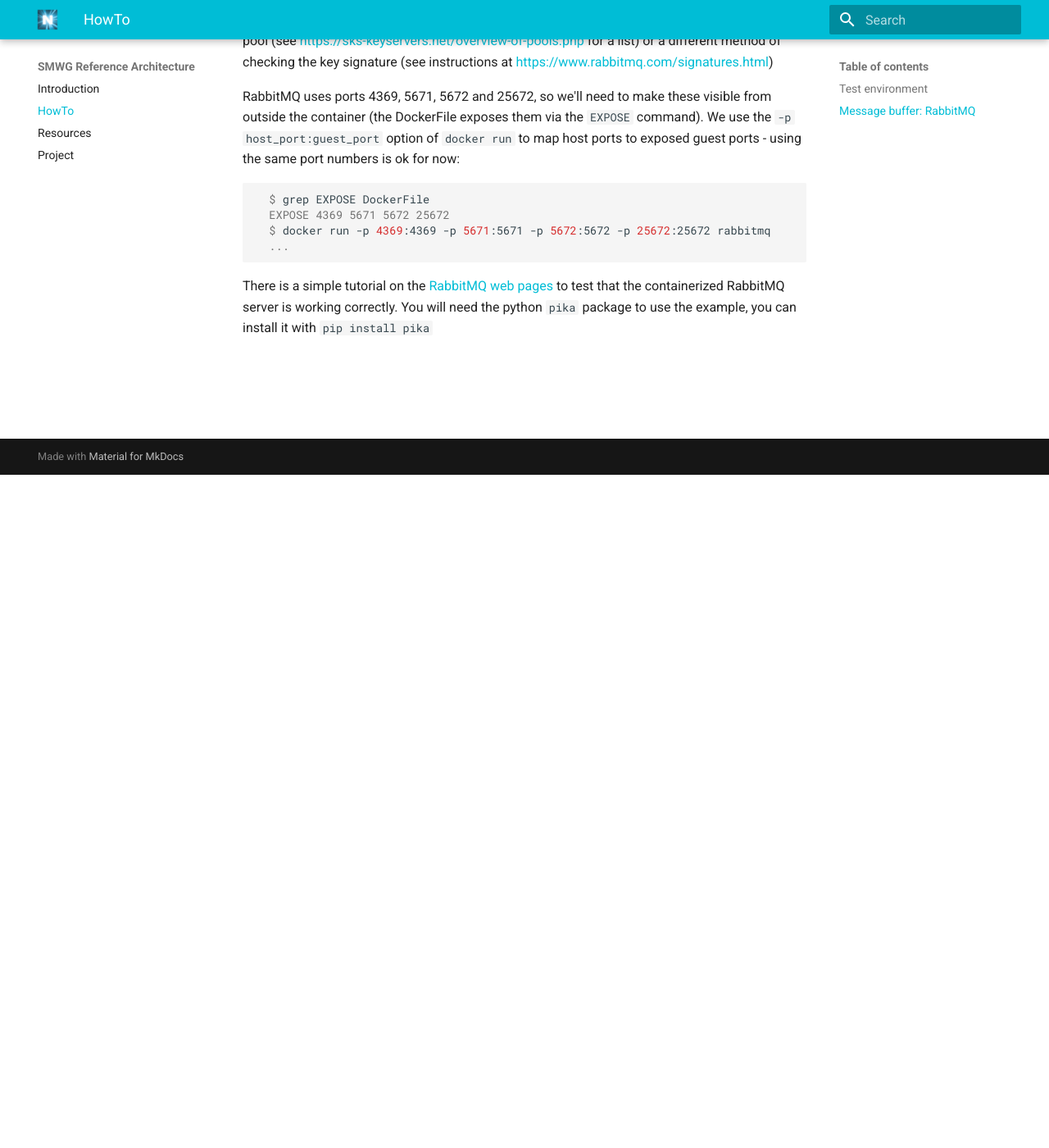
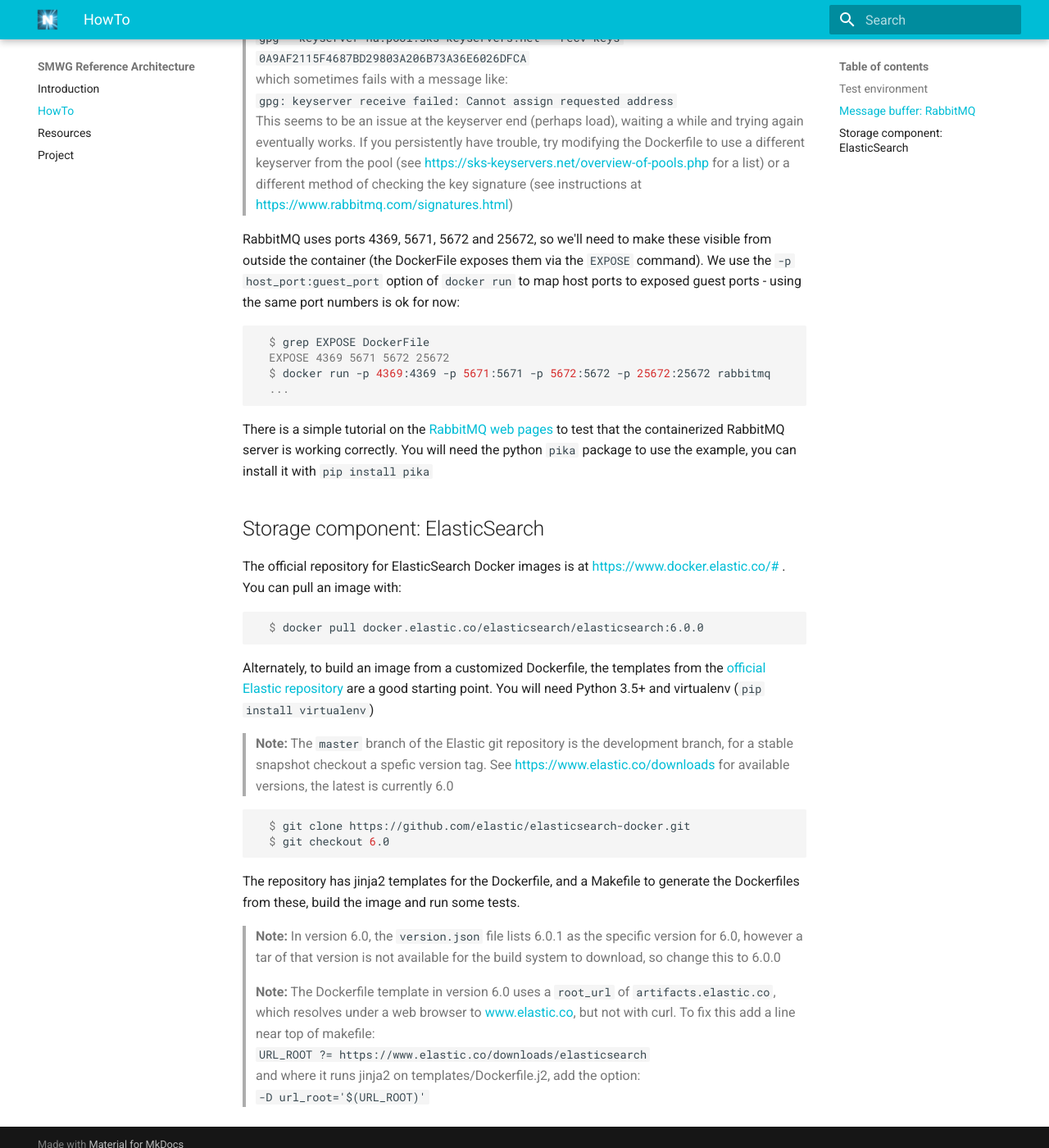
Before and after one commit to NERSC/SMWG-reference-arch, an MkDocs documentation site: the page built from docs/howto/index.md, in a window 1280 px wide and 1400 px high, scrolled down 821 px. Shown: the whole window at 82% size. Built offline with MkDocs 1.6.1 and Material for MkDocs 9.7.7, drawn with Linux system fonts in a browser that asks for light colours; old or Windows-style settings are respelled for this version of MkDocs; some of the changed text lies outside the part shown.

Commit message:
WIP: added some notes for elasticsearch

````diff
--- a/docs/howto/index.md
+++ b/docs/howto/index.md
@@ -1,8 +1,7 @@
 # How to set up monitoring based on this reference architecture
 
-There are easily available template DockerFiles based on Debian/Ubuntu so
-initially this reference will use those. This might eventually change, since
-HPC tends to use CentOS, Scientific Linux or SuSE-based distributions
+Official Dockerfiles for various components are based on a mixed bag of
+Linux distributions. Eventually we may try to converge on a common base
 
 ## Test environment
 
@@ -12,8 +11,15 @@ tutorials at [docker docs](https://docs.docker.com/get-started/)
 
 ## Message buffer: RabbitMQ
 
-The official RabbitMQ DockerFiles are on [GitHub](https://github.com/docker-library/rabbitmq).
-Debian/Ubuntu-based DockerFiles are available for most We'll use the
+The official repository for Docker images with RabbitMQ is on DockerHub, at
+https://hub.docker.com/_/rabbitmq/ . You can pull a pre-made image with:
+
+```console
+  $ docker pull rabbitmq
+```
+
+Alternatively, the official RabbitMQ DockerFiles are on
+[GitHub](https://github.com/docker-library/rabbitmq). We'll use the
 Debian-based image for now
 
 ```console
@@ -24,16 +30,16 @@ Debian-based image for now
   ...
 ```
 
-The Dockerfile includes a step like:
-`gpg --keyserver ha.pool.sks-keyservers.net --recv-keys 0A9AF2115F4687BD29803A206B73A36E6026DFCA`
-which sometimes fails with a message like:
-`gpg: keyserver receive failed: Cannot assign requested address`
-This seems to be an issue at the keyserver end (perhaps load), waiting a while
-and trying again eventually works. If you persistently have trouble, try
-modifying the Dockerfile to use a different keyserver from the pool (see
-https://sks-keyservers.net/overview-of-pools.php for a list) or a different
-method of checking the key signature (see instructions at
-https://www.rabbitmq.com/signatures.html)
+> **Note:** The Dockerfile includes a step like:
+> `gpg --keyserver ha.pool.sks-keyservers.net --recv-keys 0A9AF2115F4687BD29803A206B73A36E6026DFCA`
+> which sometimes fails with a message like:
+> `gpg: keyserver receive failed: Cannot assign requested address`
+> This seems to be an issue at the keyserver end (perhaps load), waiting a while
+> and trying again eventually works. If you persistently have trouble, try
+> modifying the Dockerfile to use a different keyserver from the pool (see
+> https://sks-keyservers.net/overview-of-pools.php for a list) or a different
+> method of checking the key signature (see instructions at
+> https://www.rabbitmq.com/signatures.html)
 
 RabbitMQ uses ports 4369, 5671, 5672 and 25672, so we'll need to make these
 visible from outside the container (the DockerFile exposes them via the
@@ -52,3 +58,42 @@ There is a simple tutorial on the [RabbitMQ web pages](https://www.rabbitmq.com/
 to test that the containerized RabbitMQ server is working correctly. You will
 need the python `pika` package to use the example, you can install it with
 `pip install pika`
+
+## Storage component: ElasticSearch
+
+The official repository for ElasticSearch Docker images is at
+https://www.docker.elastic.co/# . You can pull an image with:
+
+```console
+  $ docker pull docker.elastic.co/elasticsearch/elasticsearch:6.0.0
+```
+
+Alternately, to build an image from a customized Dockerfile, the templates
+from the [official Elastic repository](https://github.com/elastic/elasticsearch-docker)
+are a good starting point. You will need Python 3.5+ and virtualenv
+(`pip install virtualenv`)
+
+> **Note:** The `master` branch of the Elastic git repository is the development
+> branch, for a stable snapshot checkout a spefic version tag. See
+> https://www.elastic.co/downloads for available versions, the latest is
+> currently 6.0
+
+```console
+  $ git clone https://github.com/elastic/elasticsearch-docker.git
+  $ git checkout 6.0
+```
+
+The repository has jinja2 templates for the Dockerfile, and a Makefile to
+generate the Dockerfiles from these, build the image and run some tests.
+
+> **Note:** In version 6.0, the `version.json` file lists 6.0.1 as the specific
+> version for 6.0, however a tar of that version is not available for the build
+> system to download, so change this to 6.0.0
+
+
+> **Note:** The Dockerfile template in version 6.0 uses a `root_url` of
+> `artifacts.elastic.co`, which resolves under a web browser to www.elastic.co,
+> but not with curl. To fix this add a line near top of makefile:
+> `URL_ROOT ?= https://www.elastic.co/downloads/elasticsearch`
+> and where it runs jinja2 on templates/Dockerfile.j2, add the option:
+> `-D url_root='$(URL_ROOT)'`
````
